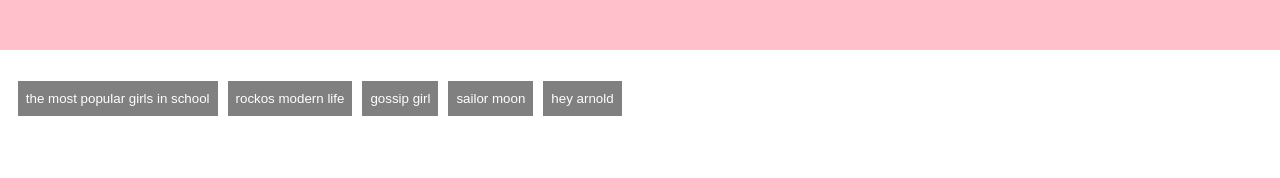
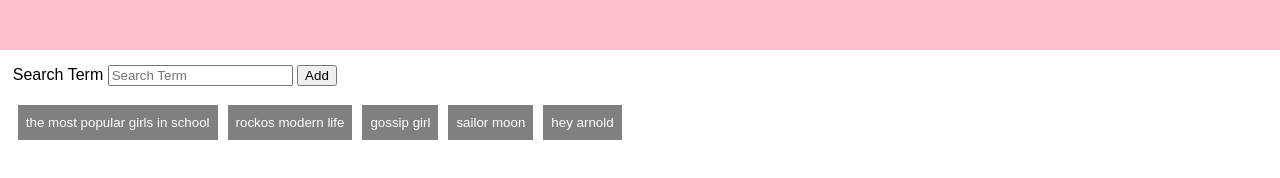
Before and after one commit to crystalodi/fun-random-gifs, a plain HTML site: page index.html in a window 1280 px wide. Drawn offline with nearby package versions, Linux system fonts and the light colour scheme.

Commit message:
add form for adding new search buttons

```diff
--- a/index.html
+++ b/index.html
@@ -10,7 +10,11 @@
     <body>
         <header></header>
         <div class="row">
-            <div class="add-gif-container" id="add-gif-container"></div>
+            <form id="add-gif-form">
+                <label for="searchTerm">Search Term</label>
+                <input type="text" id="searchTerm" placeholder="Search Term"></input>
+                <input type="submit" value="Add" id="add-gif" class="submit-button"></input>
+            </form>
         </div>
         <div class="row">
             <div class="button-container" id="button-container"></div>
```
